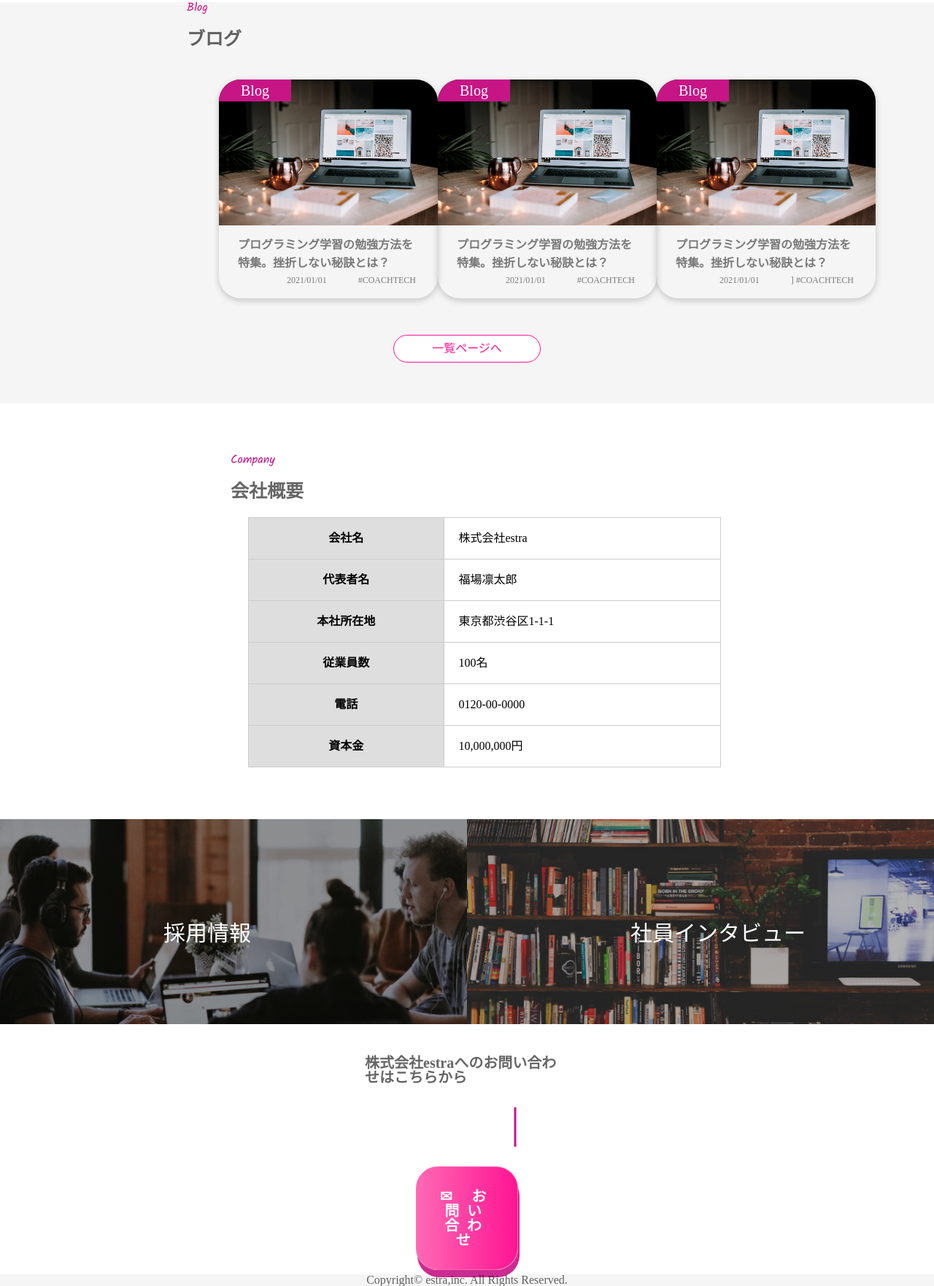
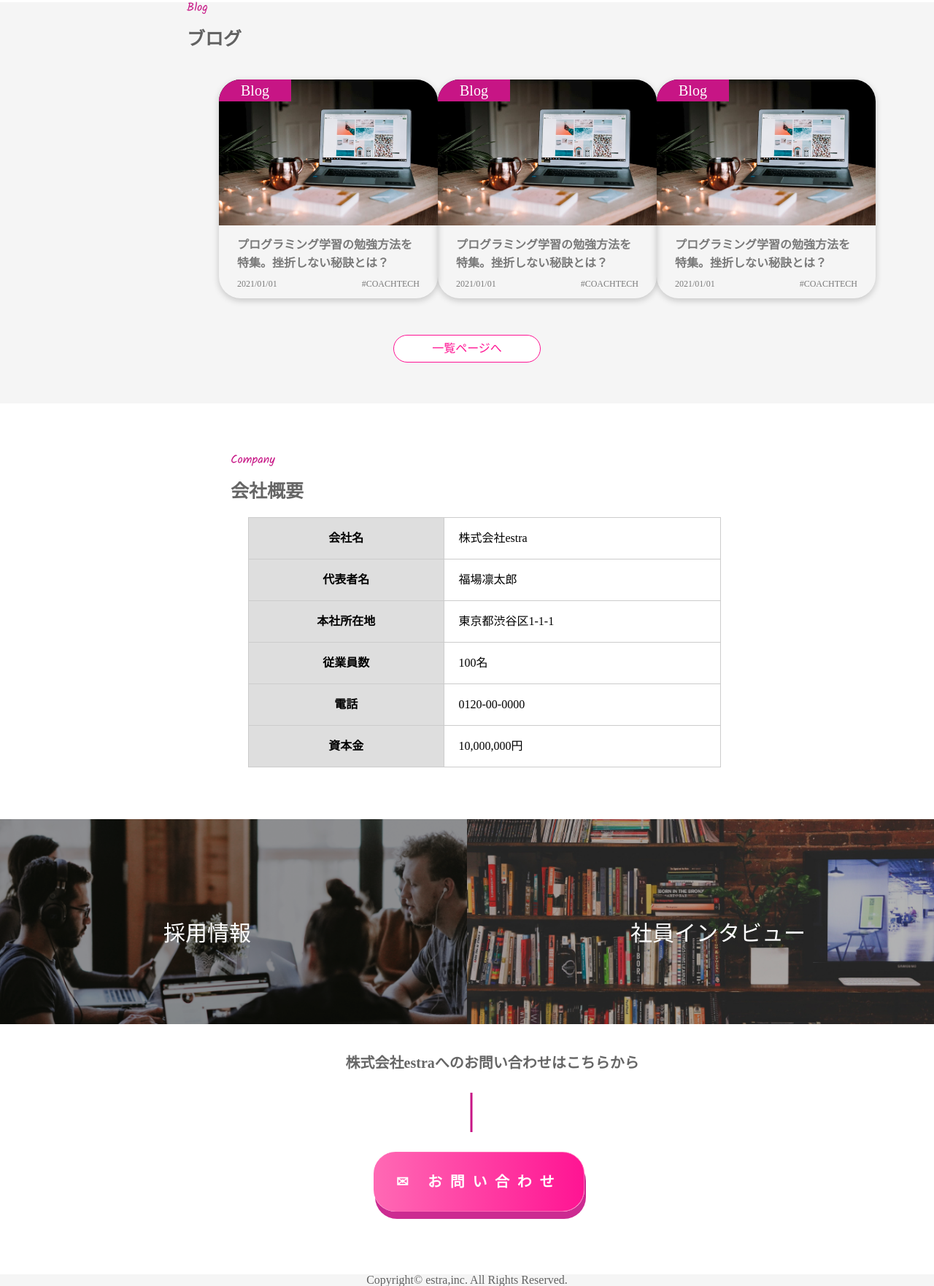
Before and after one commit to noihora/20230910_yosida_lp, a plain HTML site: page index.html in a window 1280 px wide. Shown: the part 2446-4209 px from the top of the page at 73% size. Drawn offline with Linux system fonts and the light colour scheme; a web font is replaced by a local one.

Commit message:
修正.ver

```diff
--- a/css/style.css
+++ b/css/style.css
@@ -340,7 +340,7 @@ a {
     opacity: 0.5;
     font-weight: bold;
     line-height: 25px;
-    margin: 1px 1px auto;
+    margin: 1px 1px 10px auto;
   }
 
   .blog__card__content-cat {
@@ -358,17 +358,17 @@ a {
   .blog__card__content-tag {
     font-size: 12px;
     text-align: right;
+    display: flex;
+    justify-content: space-between;
   }
 
   .blog__card__content-tag-item {
     display: inline-block;
     opacity: 0.5;
-    margin: 5px 5px 5px 5px;
   }
 
   .blog__card__content-tag-ite{
     display: inline-block;
-    margin:  5px 35px 5px 0px;
     opacity: 0.5;
   }
 
@@ -397,7 +397,7 @@ a {
     opacity: 0.5;
     font-weight: bold;
     line-height: 25px;
-    margin: 1px 1px auto;
+    margin: 1px 1px 10px auto;
   }
 
   .blog__card__content-cat__two {
@@ -416,17 +416,17 @@ a {
   .blog__card__content-tag__two {
     font-size: 12px;
     text-align: right;
+    display: flex;
+    justify-content: space-between;
   }
 
   .blog__card__content-tag-item__two {
     display: inline-block;
     opacity: 0.5;
-    margin: 5px 5px 5px 5px;
   }
 
   .blog__card__content-tag-ite__two{
     display: inline-block;
-    margin:  5px 35px 5px 0px;
     opacity: 0.5;
   }
 
@@ -455,7 +455,7 @@ a {
     opacity: 0.5;
     font-weight: bold;
     line-height: 25px;
-    margin: 1px 1px auto;
+    margin: 1px 1px  10px auto;
   }
 
   .blog__card__content-cat__three {
@@ -474,17 +474,17 @@ a {
   .blog__card__content-tag__three {
     font-size: 12px;
     text-align: right;
+    display: flex;
+    justify-content: space-between;
   }
 
   .blog__card__content-tag-item__three {
     display: inline-block;
     opacity: 0.5;
-    margin: 5px 5px 5px 5px;
   }
 
   .blog__card__content-tag-ite__three{
     display: inline-block;
-    margin:  5px 35px 5px 0px;
     opacity: 0.5;
   }
 
@@ -596,20 +596,20 @@ table th {
 }
 
 .form-text{
-    margin: 40px 500px auto;
+    margin: 40px 0px  0px 37%;
     font-size: 20px;
     font-weight: bold;
     opacity: 0.6;;
 }
 .form__line{
     color: #C71585;
-    margin: 22px 700px auto;
+    margin: 22px 50% auto;
     font-size: 60px;
 }
 
 .btns-submit{
     display: inline-block;
-	margin: 30px 570px auto;
+	margin: 30px 0px 0px 40%;
     text-align: center;
 	padding: 30px 30px;
 	color: #fff;
--- a/index.html
+++ b/index.html
@@ -180,7 +180,7 @@
                          <p class="blog__card__content-tag-ite__three">
                         2021/01/01
                         </p>
-                        <p class="blog__card__content-tag-item__three">]
+                        <p class="blog__card__content-tag-item__three">
                         #COACHTECH
                         </p>
                     </div>
```
